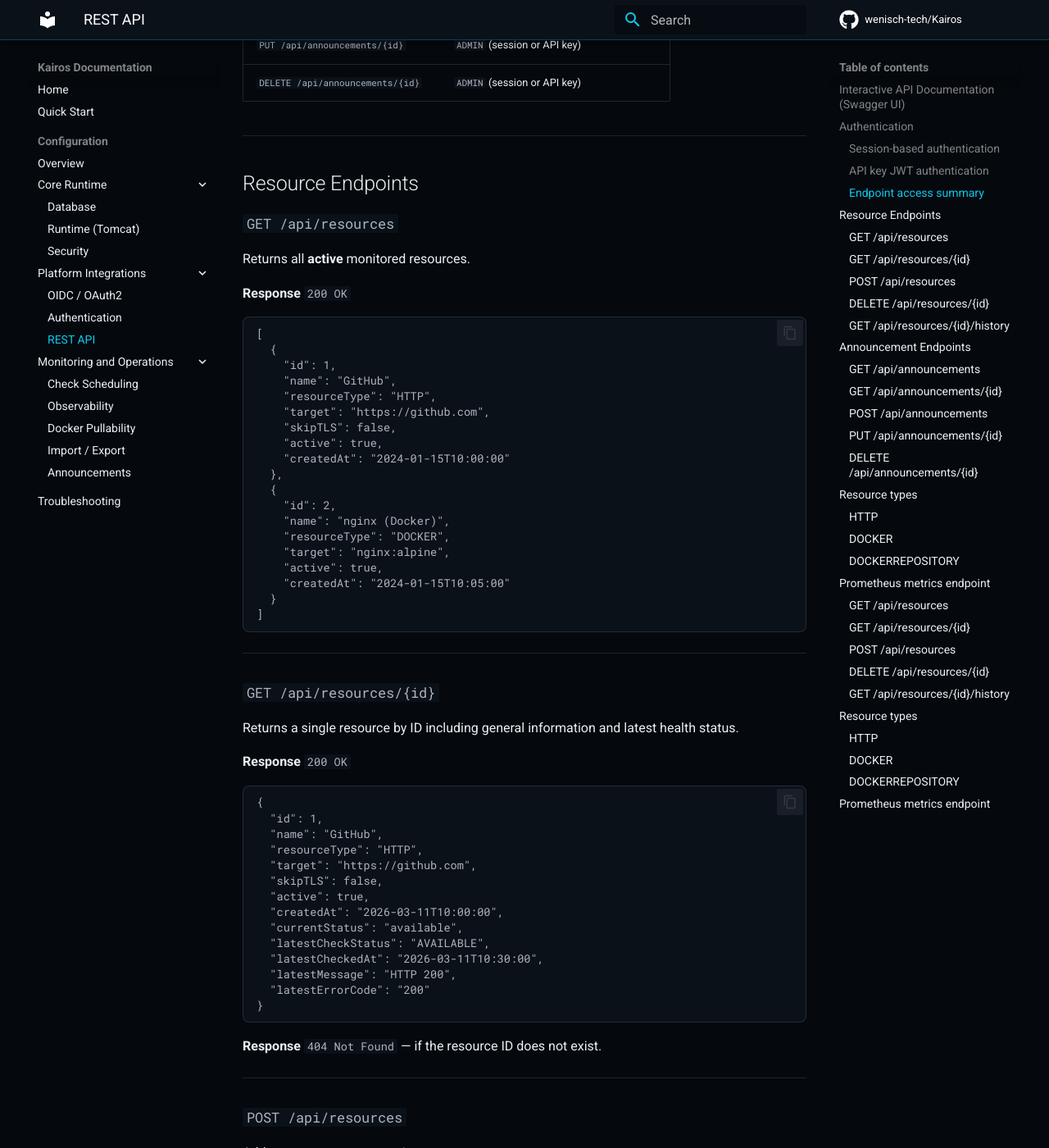
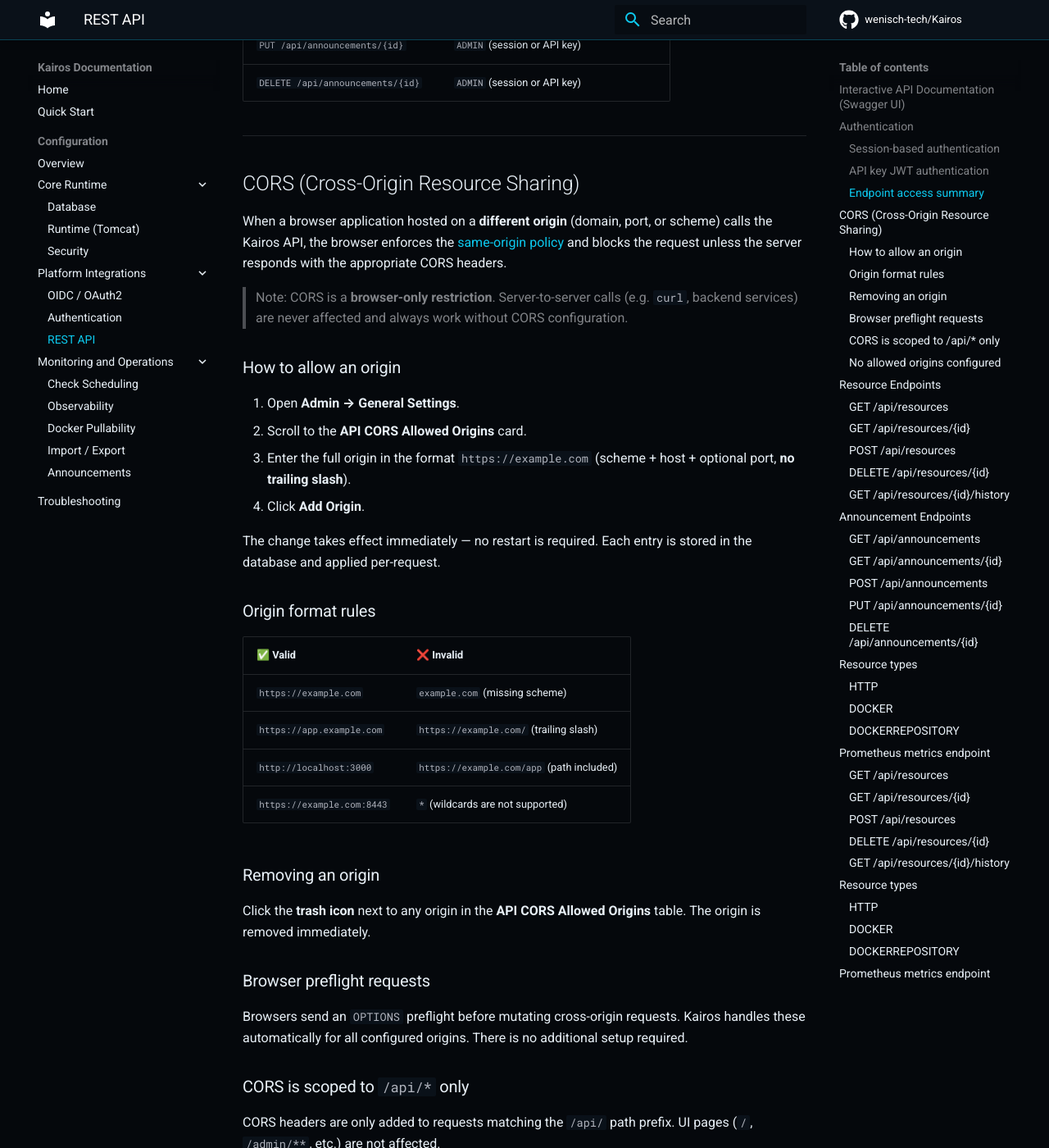
Before and after one commit to JFWenisch/Kairos, an MkDocs documentation site: the page built from docs/api.md, in a window 1280 px wide and 1400 px high, scrolled down 1943 px. Shown: the whole window at 82% size. Built offline with MkDocs 1.6.1 and Material for MkDocs 9.7.7, drawn with Linux system fonts in a browser that asks for light colours; comment, search, counter and statistics services are not loaded; some of the changed text lies outside the part shown.

Commit message:
feat: Added cors support and added configuration to add/remove allowed origins

```diff
--- a/docs/api.md
+++ b/docs/api.md
@@ -69,6 +69,48 @@ Authorization: ApiKey <api-key-jwt>
 | `POST /api/announcements` | `ADMIN` (session or API key) |
 | `PUT /api/announcements/{id}` | `ADMIN` (session or API key) |
 | `DELETE /api/announcements/{id}` | `ADMIN` (session or API key) |
+
+---
+
+## CORS (Cross-Origin Resource Sharing)
+
+When a browser application hosted on a **different origin** (domain, port, or scheme) calls the Kairos API, the browser enforces the [same-origin policy](https://developer.mozilla.org/en-US/docs/Web/Security/Same-origin_policy) and blocks the request unless the server responds with the appropriate CORS headers.
+
+> Note: CORS is a **browser-only restriction**. Server-to-server calls (e.g. `curl`, backend services) are never affected and always work without CORS configuration.
+
+### How to allow an origin
+
+1. Open **Admin → General Settings**.
+2. Scroll to the **API CORS Allowed Origins** card.
+3. Enter the full origin in the format `https://example.com` (scheme + host + optional port, **no trailing slash**).
+4. Click **Add Origin**.
+
+The change takes effect immediately — no restart is required. Each entry is stored in the database and applied per-request.
+
+### Origin format rules
+
+| ✅ Valid | ❌ Invalid |
+|---------|----------|
+| `https://example.com` | `example.com` (missing scheme) |
+| `https://app.example.com` | `https://example.com/` (trailing slash) |
+| `http://localhost:3000` | `https://example.com/app` (path included) |
+| `https://example.com:8443` | `*` (wildcards are not supported) |
+
+### Removing an origin
+
+Click the **trash icon** next to any origin in the **API CORS Allowed Origins** table. The origin is removed immediately.
+
+### Browser preflight requests
+
+Browsers send an `OPTIONS` preflight before mutating cross-origin requests. Kairos handles these automatically for all configured origins. There is no additional setup required.
+
+### CORS is scoped to `/api/*` only
+
+CORS headers are only added to requests matching the `/api/` path prefix. UI pages (`/`, `/admin/**`, etc.) are not affected.
+
+### No allowed origins configured
+
+If no origins are configured, the CORS headers are **not sent** for any cross-origin request. Browsers will block such requests. This is the secure default.
 
 ---
 
--- a/docs/configuration-security.md
+++ b/docs/configuration-security.md
@@ -57,3 +57,26 @@ Change this password immediately after first login.
 ## Credential Storage Note
 
 Resource credentials are stored in the application database. Restrict DB access and use platform-level encryption controls where possible.
+
+---
+
+## API CORS Allowed Origins
+
+When calling the Kairos REST API from a browser application hosted on a different origin (domain, scheme, or port), browsers enforce the same-origin policy and block the request unless Kairos sends the appropriate CORS headers.
+
+### Configuration
+
+Allowed origins are managed in **Admin → General Settings → API CORS Allowed Origins**. No restart is needed after adding or removing an entry.
+
+- **Add**: enter a full origin (`https://example.com`) and click **Add Origin**.
+- **Remove**: click the trash icon next to any entry.
+
+### Rules
+
+- The value must start with `http://` or `https://`.
+- No trailing slash, no path component, no wildcards.
+- CORS headers are only injected for requests to `/api/*` paths.
+- If no origins are configured, no CORS headers are sent (secure default).
+- Server-to-server calls (`curl`, backend services) are never affected.
+
+See the [REST API reference](api.md#cors-cross-origin-resource-sharing) for detailed examples and format rules.
--- a/docs/configuration.md
+++ b/docs/configuration.md
@@ -12,7 +12,7 @@ For easier navigation, each major topic is documented on a dedicated page.
 - [Outage Thresholds and Lifecycle](configuration-scheduling.md#outage-detection-and-recovery)
 - [Observability](configuration-observability.md)
 - [Runtime (Tomcat)](configuration-runtime.md)
-- [Security (General Settings, public access, URL visibility)](configuration-security.md)
+- [Security (General Settings, public access, URL visibility, CORS)](configuration-security.md)
 
 ## Related Operational Guides
 
```
Also changed, not shown: src/main/resources/templates/admin/settings.html (+40 -0 lines), 5 other files.
